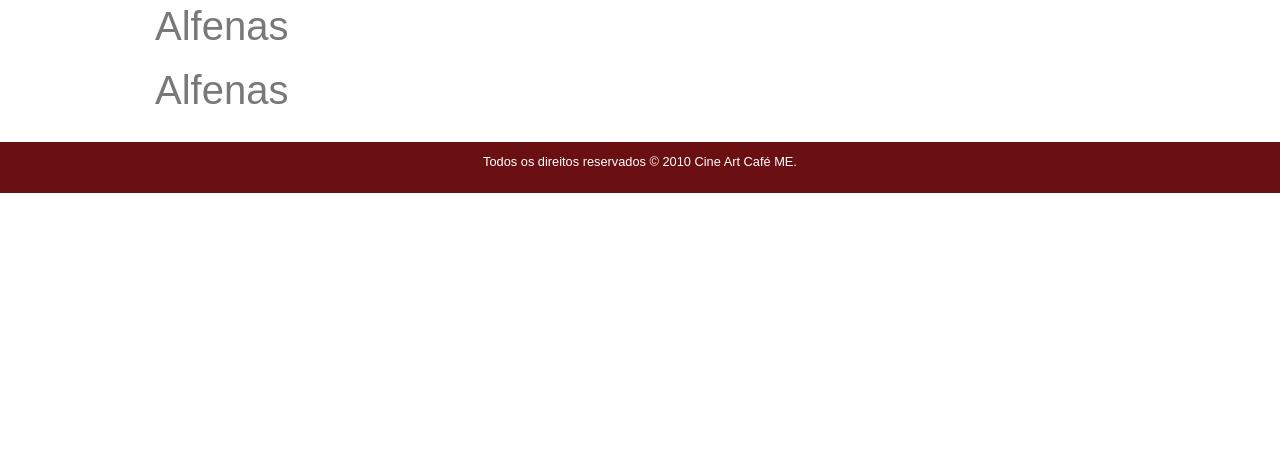
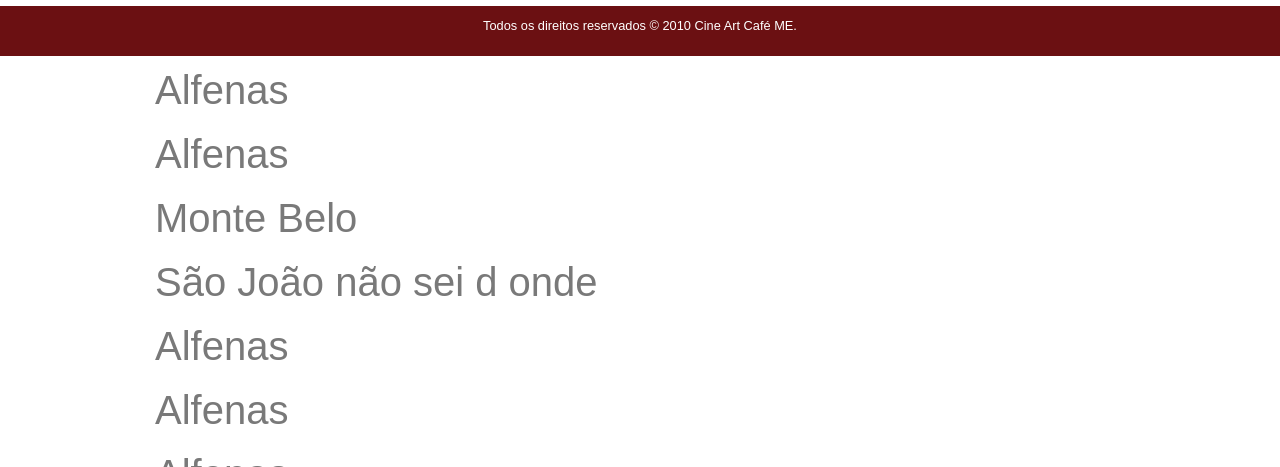
Before and after one commit to tiagoavila/CineAMobile, a plain HTML site: page www/index.html in a window 1280 px wide. Shown: the part 744-1211 px from the top of the page. Before the commit the page ends 937 px from the top, so only its background shows below. Drawn offline with Linux system fonts and the light colour scheme; files whose address does not match are found by name.

Commit message:
commit 4

```diff
--- a/www/css/index.css
+++ b/www/css/index.css
@@ -63,10 +63,11 @@ header a {
 /*Footer*/
 footer {
     background-color: #6b1012;
+    min-height: 40px;
+    width: 100%;
+    position: fixed;
     bottom: 0;
-    min-height: 40px;
-    position: relative;
-    width: 100%;
+    z-index: 1000;
 }
 
 footer p {
--- a/www/index.html
+++ b/www/index.html
@@ -27,6 +27,16 @@
         <div class="row">
             <div class="small-12 columns">
                 <ul class="list-cities">
+                    <li><a href="">Alfenas</a></li>
+                    <li><a href="">Monte Belo</a></li>
+                    <li><a href="">São João não sei d onde</a></li>
+                    <li><a href="">Alfenas</a></li>
+                    <li><a href="">Alfenas</a></li>
+                    <li><a href="">Alfenas</a></li>
+                    <li><a href="">Alfenas</a></li>
+                    <li><a href="">Alfenas</a></li>
+                    <li><a href="">Alfenas</a></li>
+                    <li><a href="">Alfenas</a></li>
                     <li><a href="">Alfenas</a></li>
                     <li><a href="">Monte Belo</a></li>
                     <li><a href="">São João não sei d onde</a></li>
```
